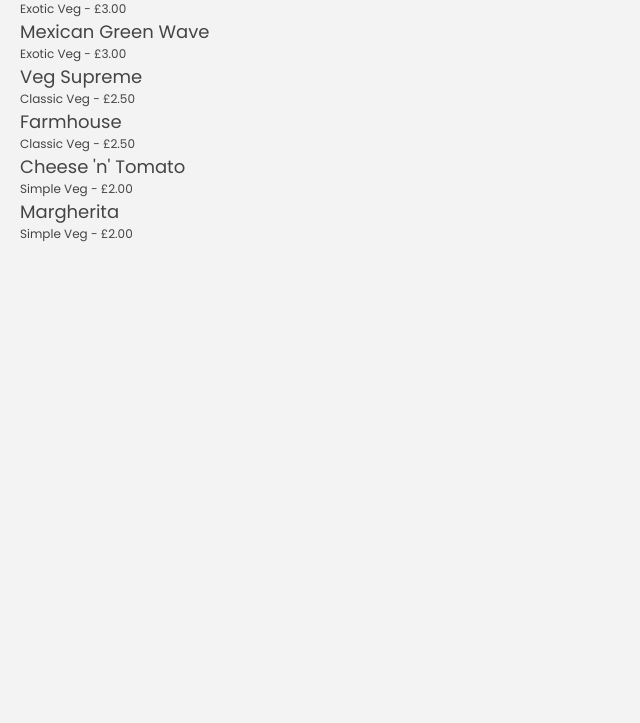
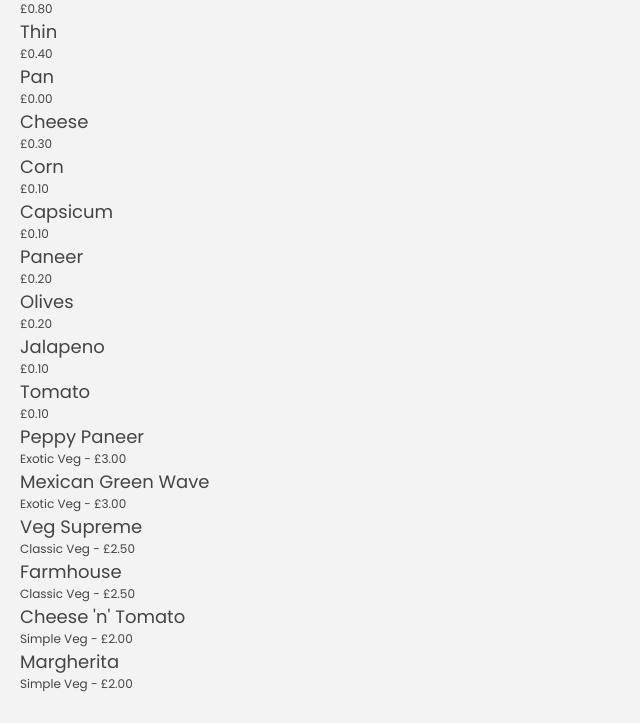
Before and after one commit to readm1/tominos-pizza-challenge, a website built with webpack: page index.html in a window 1280 px wide. Shown: the part 77-800 px from the top of the page, without its empty margins (0-640 px from the left). Built offline with nearby package versions, Linux system fonts and the light colour scheme.

Commit message:
displaying pizzas, toppings and crusts all at the same time

```diff
--- a/index.html
+++ b/index.html
@@ -18,17 +18,7 @@
   <h1>Tominos Pizza</h1>
   <!-- MENU -->
   <div class="menu">
-    <div class="menu__display">
-      <div class="menu__pizzaName"></div>
-      <div class="menu__pizzaDetails"></div>
-    </div>
-    <!-- <div class="movements__row">
-      <div class="movements__type movements__type--withdrawal">
-        1 withdrawal
-      </div>
-      <div class="movements__date">24/01/2037</div>
-      <div class="movements__value">-378€</div>
-    </div> -->
+    <div class="menu__display"></div>
   </div>
   <script src="script.js"></script>
 </body>
--- a/script.js
+++ b/script.js
@@ -9,21 +9,21 @@ const pizzas = [
   ["Peppy Paneer", "Exotic Veg", 3],
 ];
 
-const crusts = {
-  pan: ["Pan", 0],
-  thin: ["Thin", 40],
-  cheeseBurst: ["Cheese Burst", 80],
-};
+const crusts = [
+  ["Pan", 0],
+  ["Thin", 40],
+  ["Cheese Burst", 80],
+];
 
-const toppings = {
-  tomato: ["Tomato", 10],
-  jalapeno: ["Jalapeno", 10],
-  olives: ["Olives", 20],
-  paneer: ["Paneer", 20],
-  capsicum: ["Capsicum", 10],
-  corn: ["Corn", 10],
-  cheese: ["Cheese", 30],
-};
+const toppings = [
+  ["Tomato", 10],
+  ["Jalapeno", 10],
+  ["Olives", 20],
+  ["Paneer", 20],
+  ["Capsicum", 10],
+  ["Corn", 10],
+  ["Cheese", 30],
+];
 
 // ELEMENTS
 
@@ -31,16 +31,42 @@ const containerMenu = document.querySelector(".menu__display");
 
 // Creating DOM Elements
 
-const displayPizza = function (pizzas) {
+const displayPizzas = function (pizzas) {
   pizzas.forEach(function (pizza) {
     const name = pizza[0];
     const category = pizza[1];
     const price = pizza[2];
-    const html = `<div class="menu__display">
+    const html = `<div class="menu__display pizza__display">
     <div class="menu__pizzaName">${name}</div>
     <div class="menu__pizzaDetails">${category} - £${price.toFixed(2)}</div>
   </div>`;
     containerMenu.insertAdjacentHTML("afterbegin", html);
   });
 };
-displayPizza(pizzas);
+displayPizzas(pizzas);
+
+const displayToppings = function (toppings) {
+  toppings.forEach(function (topping) {
+    const name = topping[0];
+    const price = topping[1];
+    const html = `<div class="menu__display topping__display">
+    <div class="menu__toppingName">${name}</div>
+    <div class="menu__toppingPrice">£${(price / 100).toFixed(2)}</div>
+    </div>`;
+    containerMenu.insertAdjacentHTML("afterbegin", html);
+  });
+};
+displayToppings(toppings);
+
+const displayCrusts = function (crusts) {
+  crusts.forEach(function (crust) {
+    const name = crust[0];
+    const price = crust[1];
+    const html = `<div class="menu__display crust__display">
+      <div class="menu__crustName">${name}</div>
+      <div class="menu__crustPrice">£${(price / 100).toFixed(2)}</div>
+      </div>`;
+    containerMenu.insertAdjacentHTML("afterbegin", html);
+  });
+};
+displayToppings(crusts);
--- a/style.css
+++ b/style.css
@@ -29,11 +29,15 @@ body {
   display: inline;
 }
 
-.menu__pizzaName {
+.menu__pizzaName,
+.menu__toppingName,
+.menu__crustName {
   font-size: 1.8rem;
 }
 
-.menu__pizzaDetails {
+.menu__pizzaDetails,
+.menu__toppingPrice,
+.menu__crustPrice {
   font-size: 1.2rem;
 }
 
```
